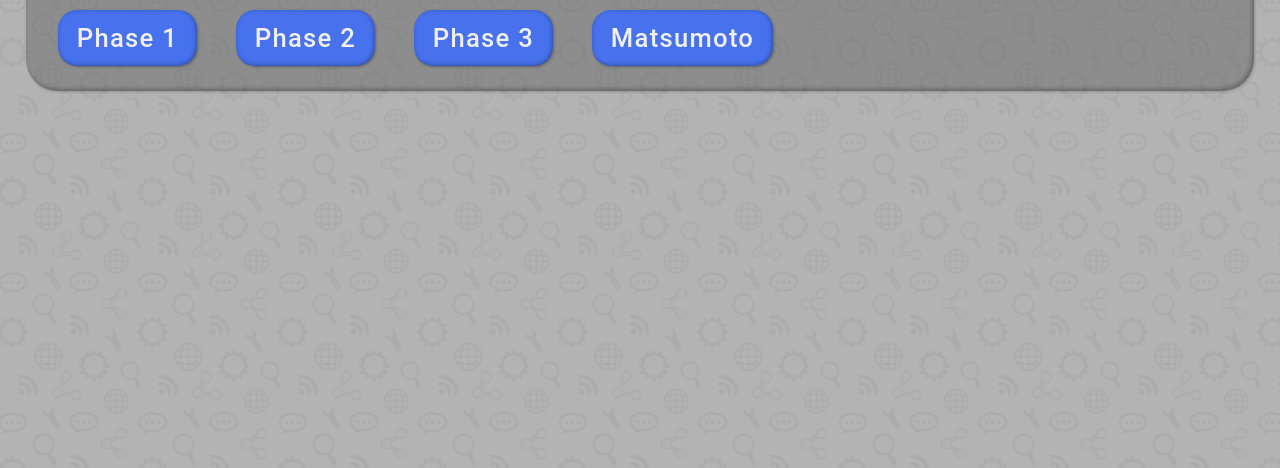
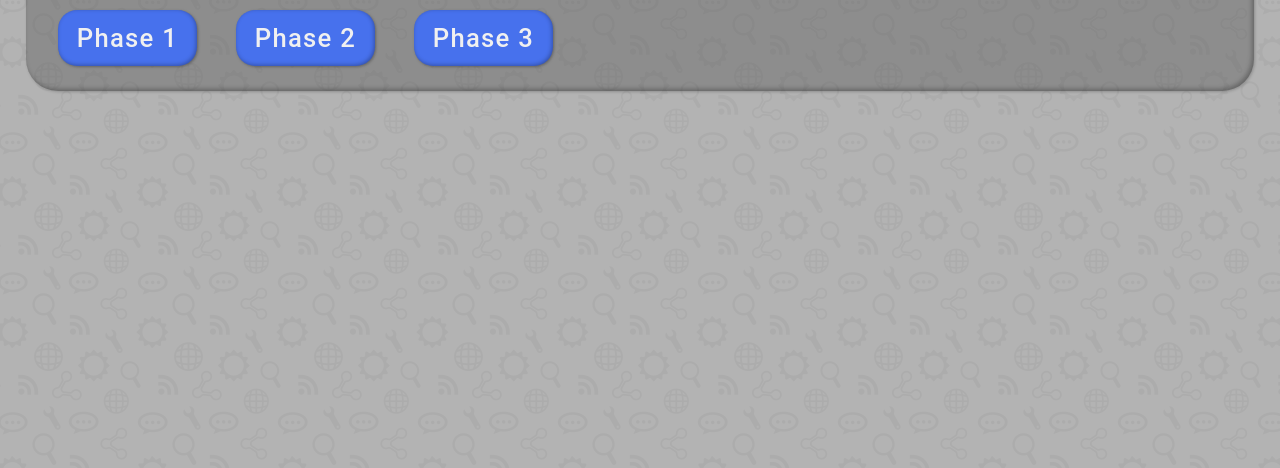
Before and after one commit to galangprihadi/multitouch-marker, a plain HTML site: page index.html in a window 1280 px wide. Shown: the part 332-800 px from the top of the page. Drawn offline with Linux system fonts and the light colour scheme.

Commit message:
Comment out Matsumoto button in phase-1 HTML; clean up unused code

```diff
--- a/index.html
+++ b/index.html
@@ -21,7 +21,7 @@
         <button onclick="window.location.href = 'experiment/phase-1.html'">Phase 1</button>
         <button onclick="window.location.href = 'experiment/phase-2.html'">Phase 2</button>
         <button onclick="window.location.href = 'experiment/phase-3.html'">Phase 3</button>
-        <button onclick="window.location.href = 'experiment/matsumoto.html'">Matsumoto</button>
+        <!-- <button onclick="window.location.href = 'experiment/matsumoto.html'">Matsumoto</button> -->
     </div>
 
 </body>
```
